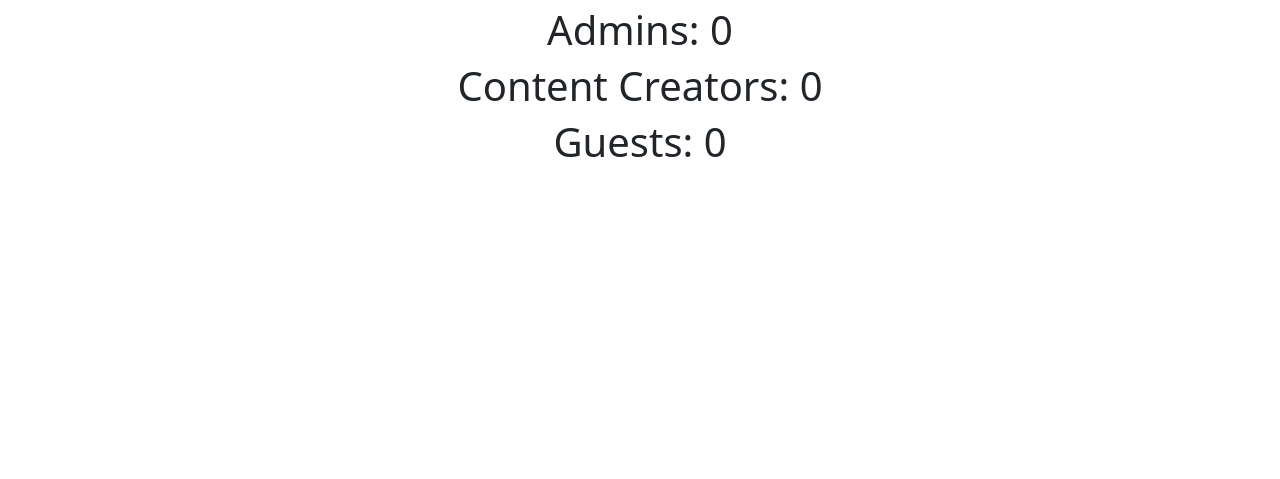
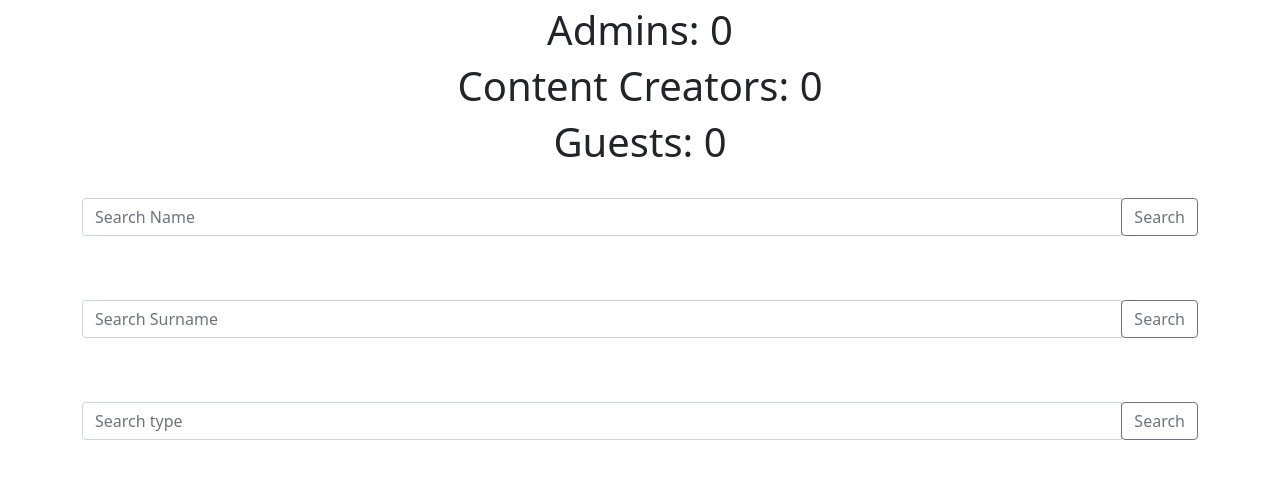
Before and after one commit to XooTheLegend/SkriptDjango, a Django app: page /korisnici/ in a window 1280 px wide. Shown: the part 156-635 px from the top of the page. Run offline with Django 3.2, Linux system fonts and the light colour scheme; data that the repository does not hold is empty.

Commit message:
commit 2

```diff
--- a/djangoxoo/vesti/templates/komentari.html
+++ b/djangoxoo/vesti/templates/komentari.html
@@ -12,7 +12,7 @@
             <h3>Likes: {{maxKomentar.likes}}</h3>
             </div>
         <br/>
-        <h1>Vest sa najvise komentara: </h1>
+        <h1>Vest sa najvise komentara:({{brKomentara}}) </h1>
         <div class="border">
             <h1>{{ vest.title }}</h1>
             <p>{{vest.content}}</p>
--- a/djangoxoo/vesti/templates/korisnici.html
+++ b/djangoxoo/vesti/templates/korisnici.html
@@ -6,6 +6,39 @@
         <h1>Admins: {{admins}}</h1>
         <h1>Content Creators: {{creators}}</h1>
         <h1>Guests: {{guests}}</h1>
+        <br/>
+
+    <form action="{% url 'my_app:korisnici' %}">
+        <div class="input-group mb-3">
+            <input name = "name" type="text" class="form-control" placeholder="Search Name" aria-label="Search Name" aria-describedby="basic-addon2">
+            <div class="input-group-append">
+                <button class="btn btn-outline-secondary">Search</button>
+            </div>
+        </div>
+    </form>
+        <br/>
+        <br/>
+
+    <form action="{% url 'my_app:korisnici' %}">
+        <div class="input-group mb-3">
+            <input name = "surname" type="text" class="form-control" placeholder="Search Surname" aria-label="Search Surname" aria-describedby="basic-addon2">
+            <div class="input-group-append">
+                <button class="btn btn-outline-secondary">Search</button>
+            </div>
+        </div>
+    </form>
+        <br/>
+        <br/>
+
+    <form action="{% url 'my_app:korisnici' %}">
+        <div class="input-group mb-3">
+            <input name = "type" type="text" class="form-control" placeholder="Search type" aria-label="Search type" aria-describedby="basic-addon2">
+            <div class="input-group-append">
+                <button class="btn btn-outline-secondary">Search</button>
+            </div>
+        </div>
+    </form>
+        <br/>
         {% for korisnik in korisnici %}
         <div class="border">
             <h1>email: {{korisnik.email}}</h1>
--- a/djangoxoo/vesti/views.py
+++ b/djangoxoo/vesti/views.py
@@ -1,21 +1,31 @@
 from django.shortcuts import render
 from django.http import HttpResponse
 from .models import Vesti, Korisnici, Komentari, Cookies
-from django.core.paginator import Paginator, EmptyPage, PageNotAnInteger
 
 def index(request, x=0):
     tmp = Vesti.objects.all()
     if 'q' in request.GET:
-        q=request.GET['q']
+        q = request.GET['q']
         tmp = Vesti.objects.filter(content__icontains=q) | Vesti.objects.filter(title__icontains=q)
 
-    elif request.GET.get('date'):
-        tmp = Vesti.objects.all().order_by('date')
+    elif 'date' in request.GET:
+        #request.GET.get('date')
+        order = request.GET['date']
+        if order == 'ASC':
+            tmp = Vesti.objects.all().order_by('date')
+        elif order == 'DSC':
+            tmp = Vesti.objects.all().order_by('-date')
 
-    elif request.GET.get('sort'):
-        tmp = Vesti.objects.all().order_by('count')
+    elif 'sort' in request.GET:
+        #request.GET.get('sort')
+        order = request.GET['sort']
+        if order == 'ASC':
+            tmp = Vesti.objects.all().order_by('count')
+        elif order == 'DSC':
+            tmp = Vesti.objects.all().order_by('-count')
 
-    elif request.GET.get('kategorija'):
+    elif 'kategorija' in request.GET:
+        request.GET.get('kategorija')
         kategorija = request.GET['kategorija']
         tmp = Vesti.objects.filter(category=kategorija)
 
@@ -41,19 +51,23 @@ def index(request, x=0):
             if komentar.news == vest.id:
                 g[vest.id] += 1
 
-    p = Paginator(tmp, 3)
-    page_num = request.GET.get('page', 1)
-    print(p.num_pages)
-    try:
-        page = p.page(page_num)
-    except (EmptyPage, PageNotAnInteger):
-        #page = p.page(1)
-        return render(request, '404.html')
-
-    return render(request, 'vesti.html', {'vesti':page, 'x':x, 'kategorije':f, 'komentari':g})
+    return render(request, 'vesti.html', {'vesti':tmp, 'x':x, 'kategorije':f, 'komentari':g})
 
 def korisnici(request):
     tmp = Korisnici.objects.all()
+
+    if 'name' in request.GET:
+        name = request.GET['name']
+        tmp = Korisnici.objects.filter(name__icontains=name)
+
+    elif 'surname' in request.GET:
+        surname = request.GET['surname']
+        tmp = Korisnici.objects.filter(surname__icontains=surname)
+
+    elif 'type' in request.GET:
+        type = request.GET['type']
+        tmp = Korisnici.objects.filter(tip__icontains=type)
+
     admins = 0
     creators = 0
     for korisnik in Korisnici.objects.all():
@@ -103,7 +117,8 @@ def komentari(request):
 
     n = Vesti.objects.get(id=max_key)
 
-    return render(request, 'komentari.html', {'komentari':tmp,'lajkovi':lajkovi,'maxKomentar':maxKomentar,'vest':n})
+    return render(request, 'komentari.html', {'komentari':tmp,'lajkovi':lajkovi,'maxKomentar':maxKomentar,
+                                              'brKomentara':max_value, 'vest':n})
 
 def broj(request,br):
     return HttpResponse('Broj: ' + str(br))
```
Also changed, not shown: djangoxoo/vesti/templates/vesti.html (+5 -11 lines).
